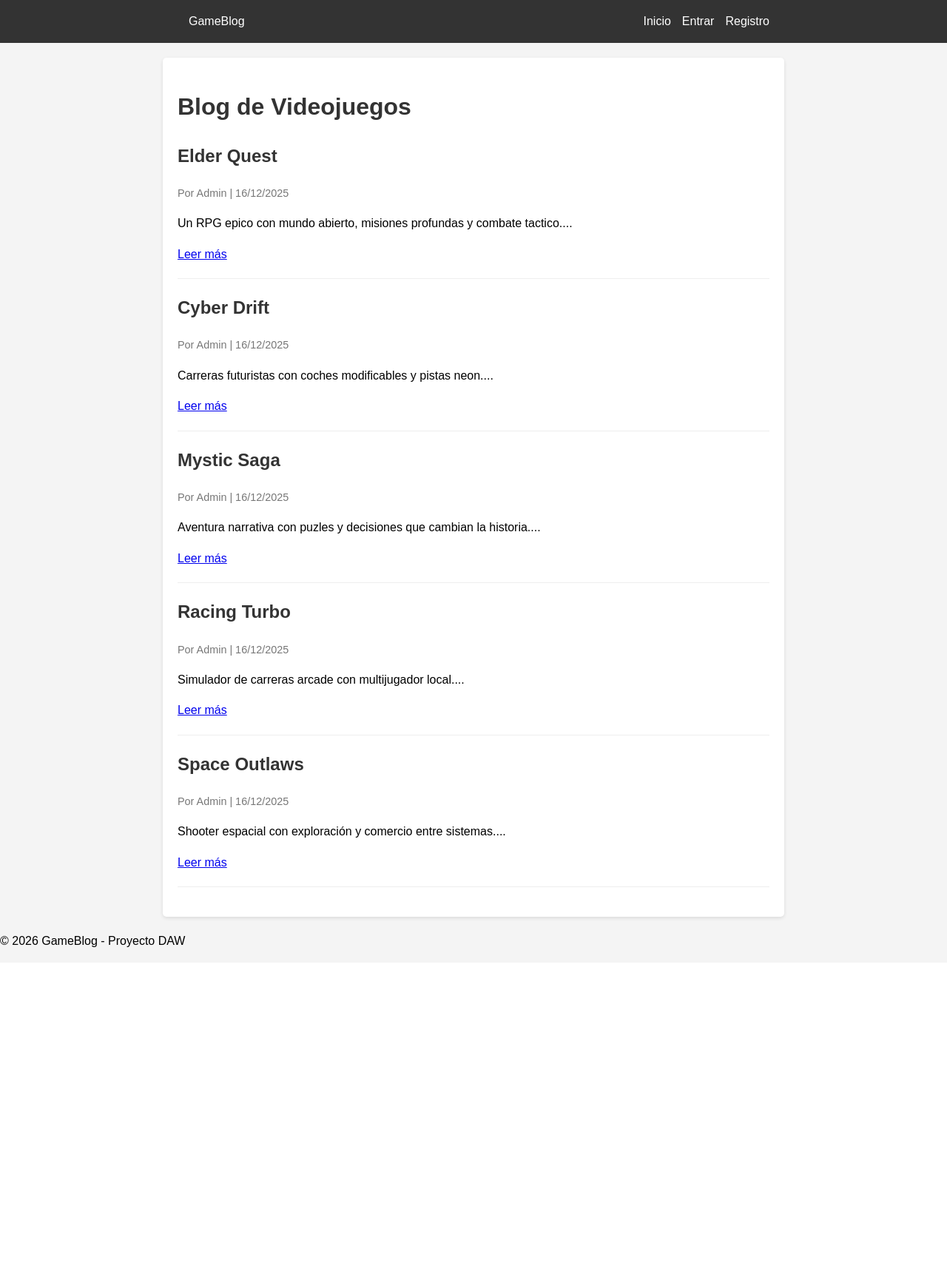
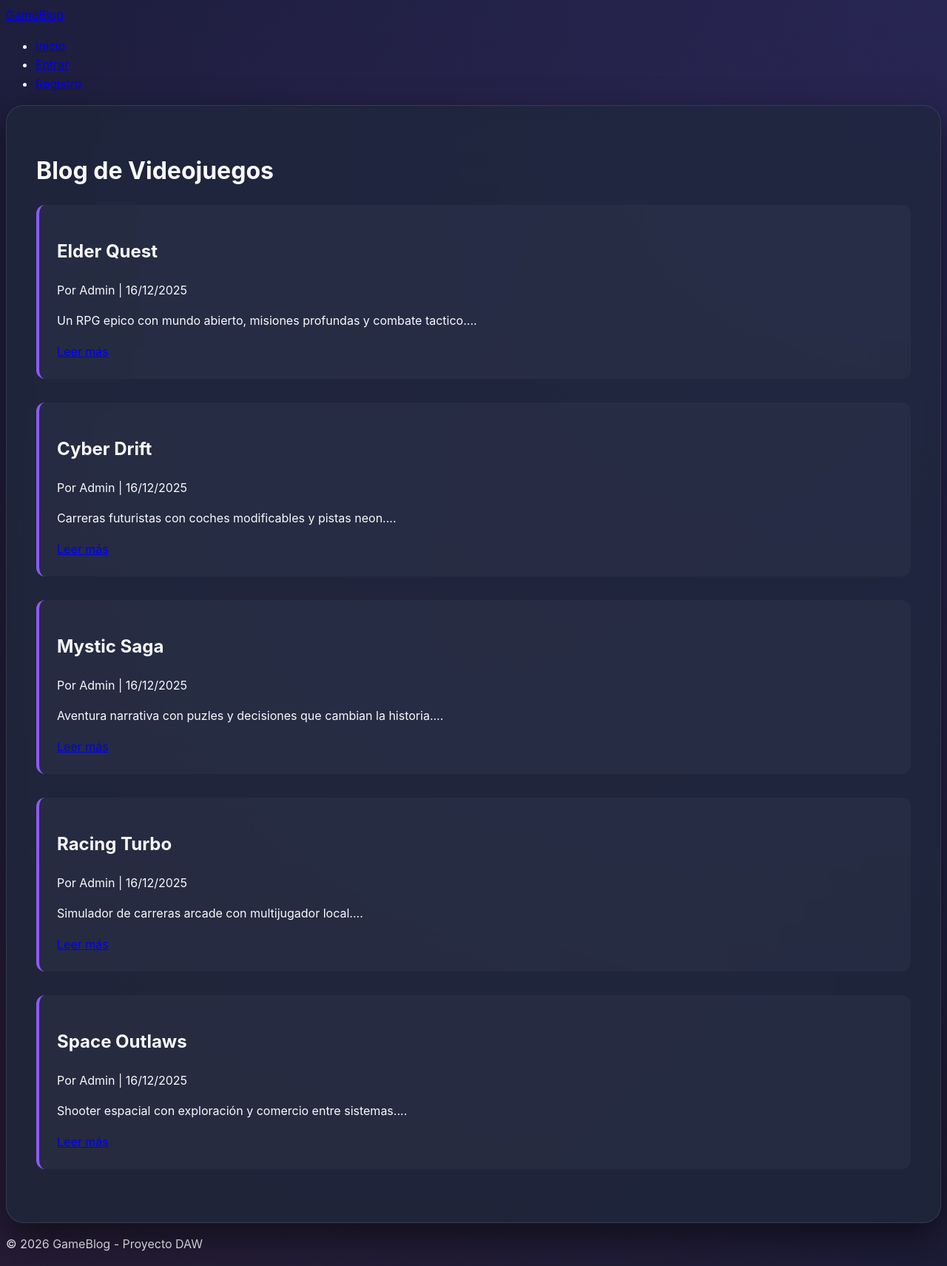
Before and after one commit to JoelCidOrtega/MVCBlogVideoJuegos, a PHP site: page /index.php?action=posts in a window 1280 px wide. Shown: the whole page at 74% size. Before the commit the page ends 1280 px from the top, so only its background shows below. Run offline with PHP 8.4, Linux system fonts and the light colour scheme; data comes from the database, SQL or seed files in the repository.

```diff
--- a/index.php
+++ b/index.php
@@ -17,14 +17,6 @@ switch ($action) {
         break;
     case 'logout':
         (new UserController())->logout();
-        break;
-
-    case 'posts':
-        (new PostController())->index();
-        break;
-    case 'show_post':
-        $id = $_GET['id'] ?? 0;
-        (new PostController())->show($id);
         break;
     case 'create_post':
         (new PostController())->create();
@@ -51,7 +43,13 @@ switch ($action) {
         break;
     case 'update_role':
         require_once 'controllers/AdminController.php';
-        (new AdminController())->changeRole();
+        (new AdminController())->updateRole();
+        break;
+    case 'posts':
+        (new PostController())->index();
+        break;
+    case 'show_post':
+        (new PostController())->show($_GET['id'] ?? 0);
         break;
 
     default:
--- a/public/style.css
+++ b/public/style.css
@@ -1,124 +1,37 @@
-body {
-  font-family: sans-serif;
-  line-height: 1.6;
-  margin: 0;
-  padding: 0;
-  background-color: #f4f4f4;
+:root {
+    --bg-dark: #0f172a;
+    --card-bg: rgba(30, 41, 59, 0.7);
+    --primary-glow: #8b5cf6;
+    --secondary-pink: #ec4899;
+    --accent: #38bdf8;
+    --text: #f8fafc;
 }
 
-header {
-  background: #333;
-  color: #fff;
-  padding: 1rem 0;
-}
-
-nav {
-  display: flex;
-  justify-content: space-between;
-  align-items: center;
-  max-width: 800px;
-  margin: 0 auto;
-  padding: 0 20px;
-}
-
-nav a {
-  color: #fff;
-  text-decoration: none;
-  margin-left: 15px;
-}
-
-nav ul {
-  list-style: none;
-  padding: 0;
-  margin: 0;
-  display: flex;
+body {
+    background-color: var(--bg-dark);
+    background-image: radial-gradient(circle at top right, rgba(139, 92, 246, 0.2), transparent),
+                      radial-gradient(circle at bottom left, rgba(236, 72, 153, 0.1), transparent);
+    color: var(--text);
+    font-family: 'Inter', sans-serif;
+    line-height: 1.6;
 }
 
 .container {
-  max-width: 800px;
-  margin: 20px auto;
-  padding: 20px;
-  background: #fff;
-  border-radius: 5px;
-  box-shadow: 0 2px 5px rgba(0, 0, 0, 0.1);
-}
-
-h1,
-h2 {
-  color: #333;
-}
-
-form {
-  margin-bottom: 20px;
-}
-
-.form-group {
-  margin-bottom: 15px;
-}
-
-label {
-  display: block;
-  margin-bottom: 5px;
-}
-
-input[type="text"],
-input[type="email"],
-input[type="password"],
-textarea {
-  width: 100%;
-  padding: 8px;
-  border: 1px solid #ddd;
-  border-radius: 4px;
-  box-sizing: border-box;
-}
-
-button {
-  background: #333;
-  color: #fff;
-  padding: 10px 15px;
-  border: none;
-  cursor: pointer;
-  border-radius: 4px;
-}
-
-button:hover {
-  background: #555;
-}
-
-table {
-  width: 100%;
-  border-collapse: collapse;
-  margin-top: 10px;
-}
-
-table,
-th,
-td {
-  border: 1px solid #ddd;
-}
-
-th,
-td {
-  padding: 10px;
-  text-align: left;
-}
-
-.alert {
-  padding: 10px;
-  background-color: #f8d7da;
-  color: #721c24;
-  border: 1px solid #f5c6cb;
-  border-radius: 4px;
-  margin-bottom: 20px;
+    background: var(--card-bg);
+    backdrop-filter: blur(12px);
+    border: 1px solid rgba(255, 255, 255, 0.1);
+    border-radius: 1.5rem;
+    padding: 2.5rem;
+    box-shadow: 0 20px 50px rgba(0,0,0,0.5);
 }
 
 .post-card {
-  border-bottom: 1px solid #eee;
-  padding-bottom: 20px;
-  margin-bottom: 20px;
+    background: rgba(255, 255, 255, 0.03);
+    border-left: 4px solid var(--primary-glow);
+    padding: 1.5rem;
+    margin-bottom: 2rem;
+    border-radius: 0.75rem;
+    transition: transform 0.3s ease;
 }
 
-.post-meta {
-  color: #777;
-  font-size: 0.9em;
-}
+.post-card:hover { transform: translateY(-5px); background: rgba(255, 255, 255, 0.06); }
```
Also changed, not shown: public/css/app.css, public/uploads/1769448340_2206_w026_n002_2075b_p1_2075.jpg (added).
